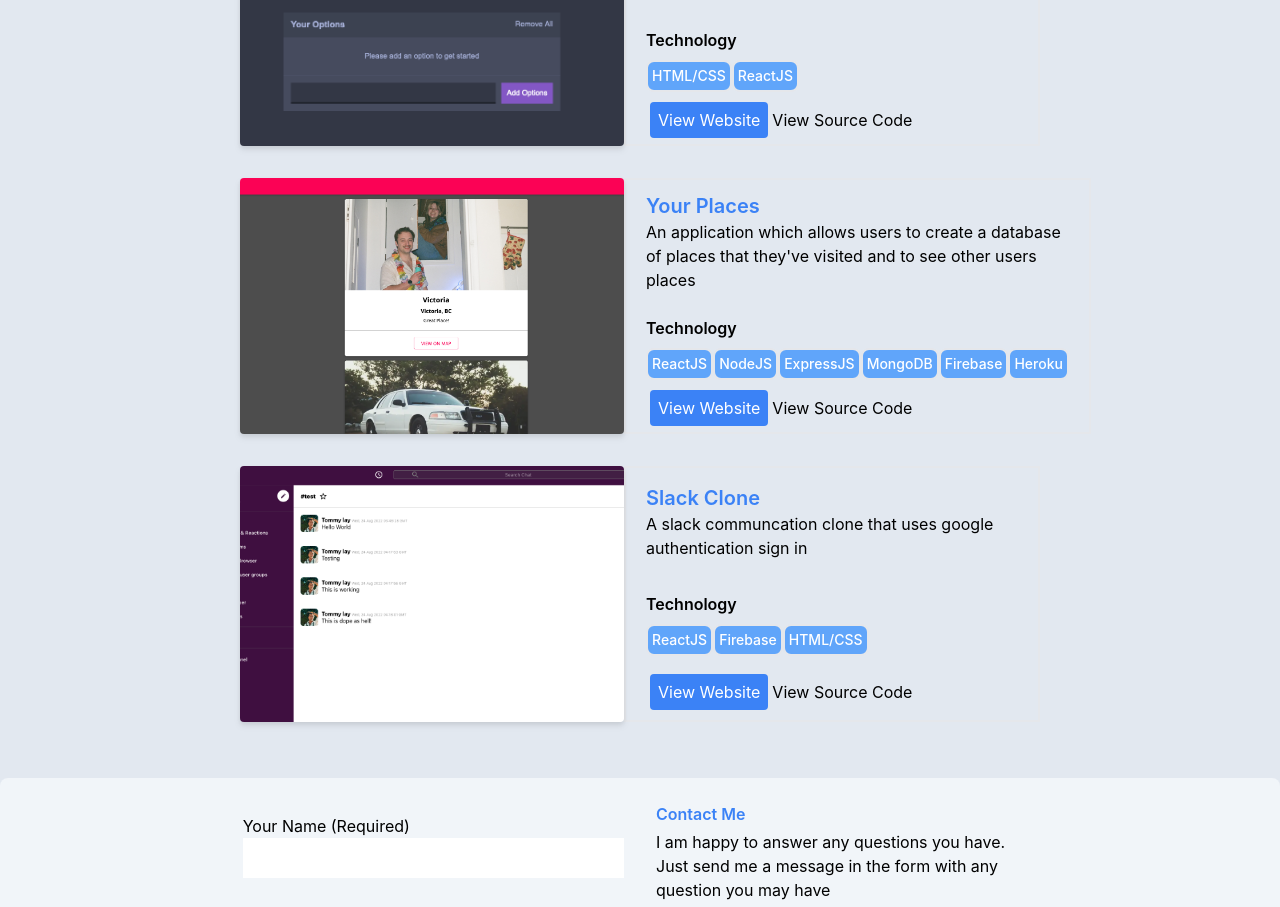
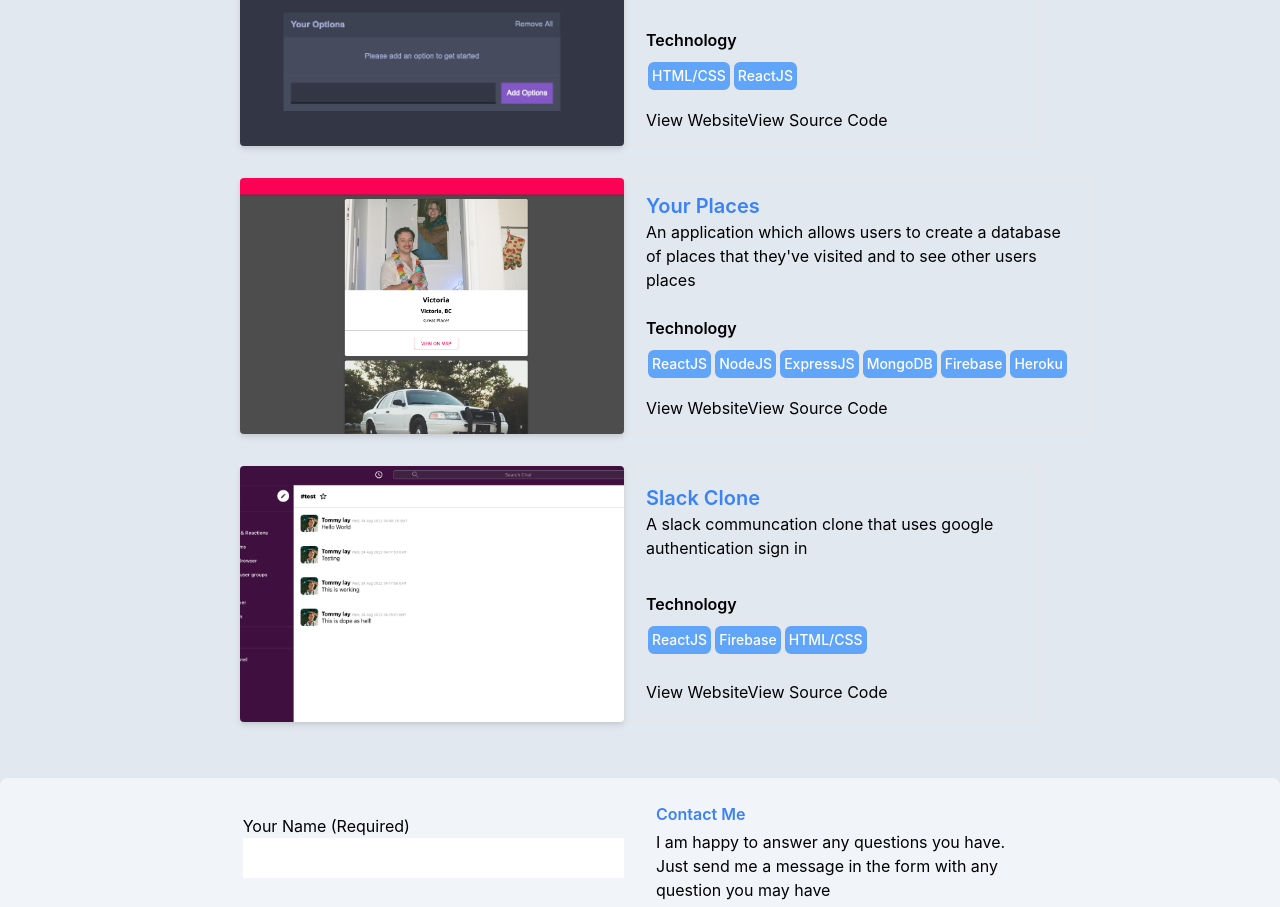
Before and after one commit to layup/layup.github.io, a React (Create React App) app: page / in a window 1280 px wide. Shown: the part 1050-1957 px from the top of the page. Built offline with nearby package versions, Linux system fonts and the light colour scheme.

Commit message:
updating projects section

```diff
--- a/src/pages/home/components/ProjectItem.js
+++ b/src/pages/home/components/ProjectItem.js
@@ -25,10 +25,10 @@ const ProjectItem = props => {
                         </div>
                         <div className=''>
                             <a
-                                href={props.githubLink}
+                                href={props.appLink}
                                 target="_blank"
                                 rel="noopener noreferrer"
-                                className="transition ease-in-out delay-150 place-content-center rounded text-center p-2 m-1 bg-blue-500 hover:bg-indigo-500 hover:-translate-y-1 hover:scale-110 duration-300 text-white"
+                                className="link-button hover:bg-indigo-500 hover:-translate-y-1 hover:scale-110 duration-300 "
                             >
                                 View Website
                             </a>
```
Also changed, not shown: 1 other file (tests, documents, lock files or other folders).
